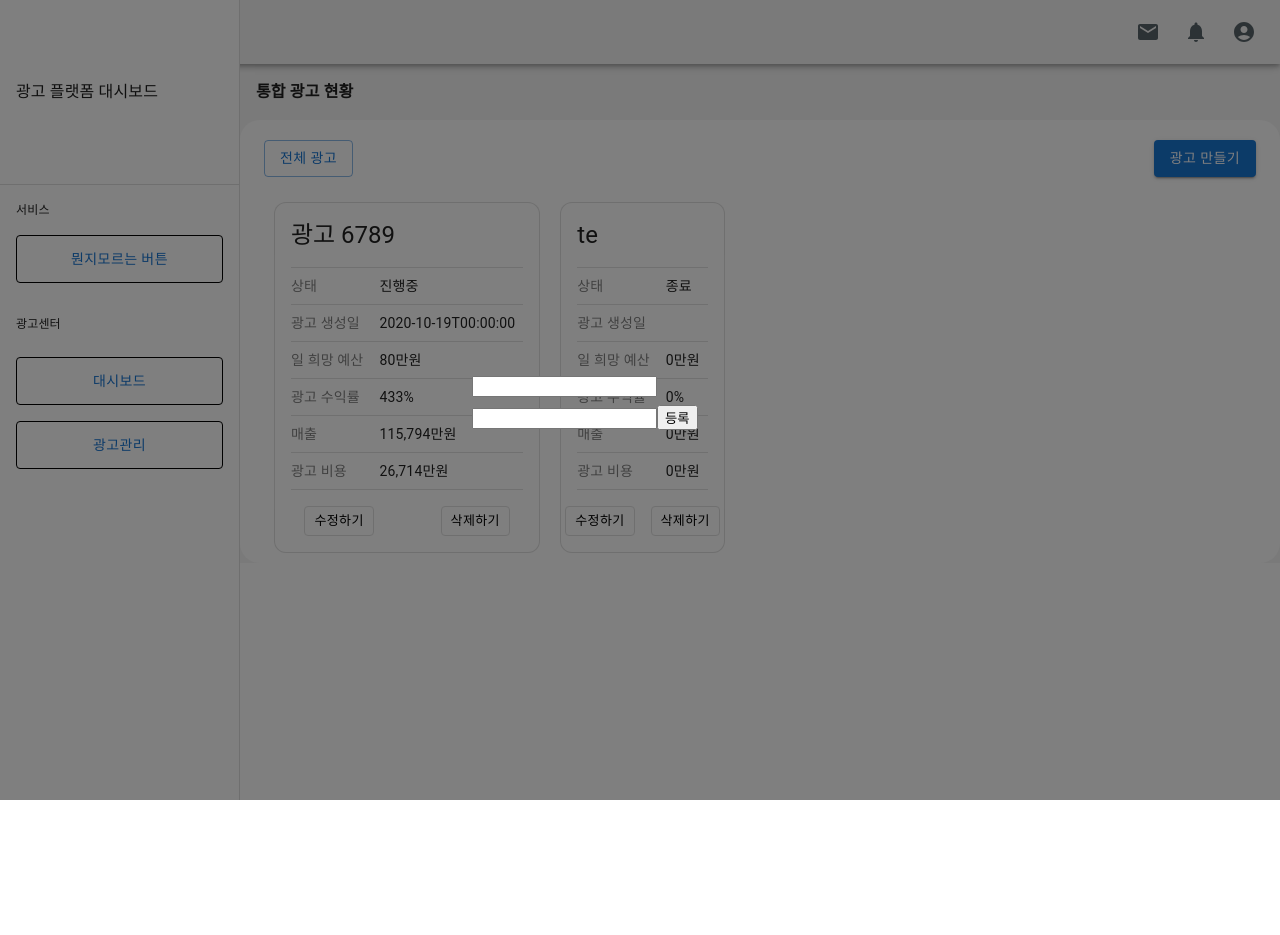
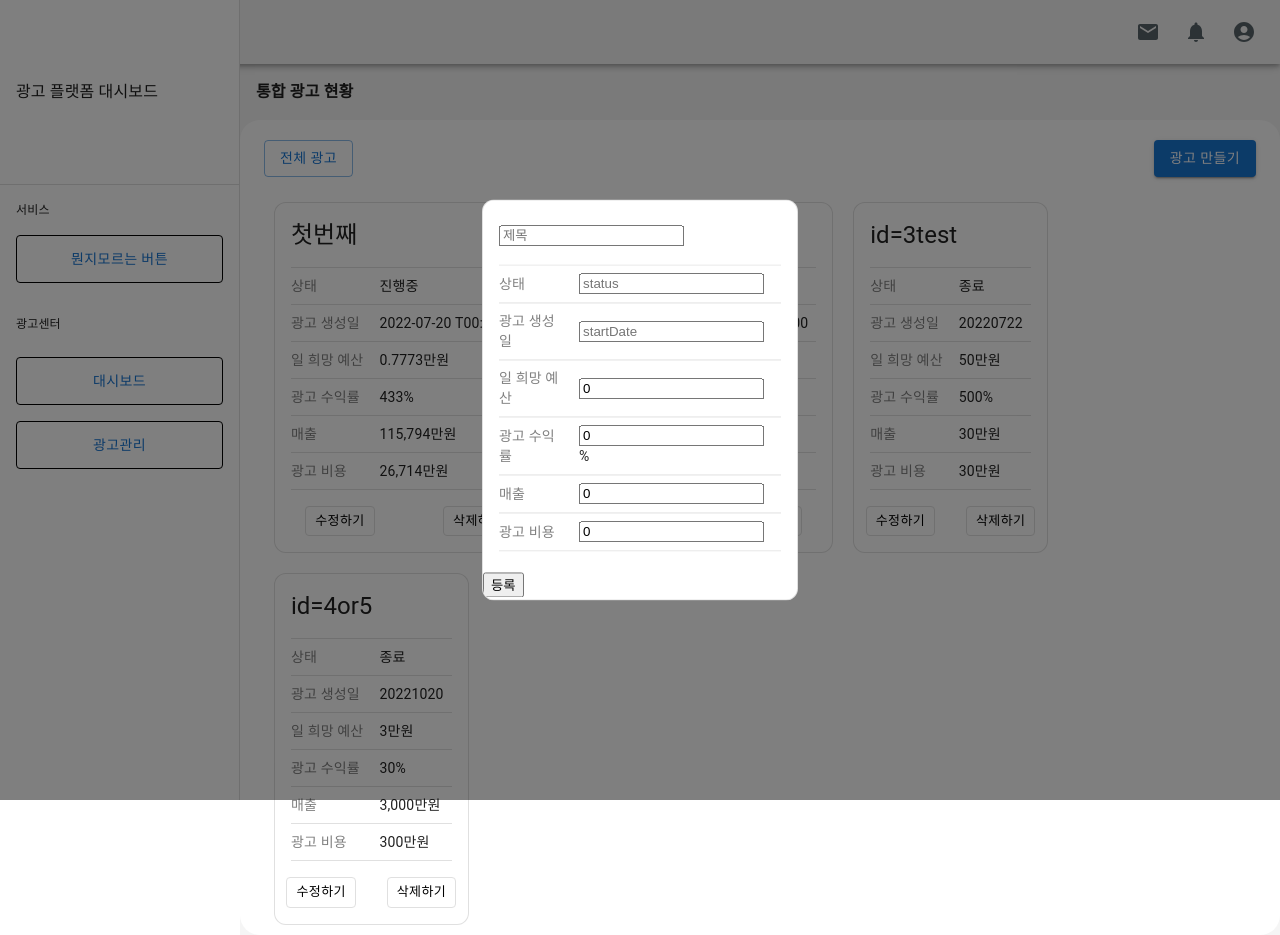
Before and after one commit to Wanted-Pre-Onboarding-FE-Team5/ad-platform-dashboard, a React (Create React App) app: page /ad in a window 1280 px wide. Both pictures are taken after a click on the button "광고 만들기". Before the commit the page ends 800 px from the top, so only its background shows below. Built offline with nearby package versions, Linux system fonts and the light colour scheme; data requests are answered from the project's data file.

Commit message:
feat : post 기능 구현 완료 및 adlist데이터구조변경

```diff
--- a/src/components/admanagement/AdCreateItem.tsx
+++ b/src/components/admanagement/AdCreateItem.tsx
@@ -16,6 +16,9 @@ import {
 } from "@mui/material";
 import { Box } from "@mui/system";
 import { useAdListModel } from "../../models/useAdListModel";
+import { AdListDataType } from "../../models/types";
+import { useRecoilState } from "recoil";
+import { adListState } from "../../store/atom";
 
 const style = {
   position: "absolute" as "absolute",
@@ -29,23 +32,39 @@ const style = {
   p: 4,
 };
 
-type MyFormProps = {
-  onSubmit: (form: { id: number; adType: string; title: string }) => void;
-};
+interface MyFormProps {
+  onSubmit: (form: AdListDataType) => void;
+  createId: number;
+}
 
-const AdCreateItem = ({ onSubmit }: MyFormProps) => {
+const AdCreateItem = ({ onSubmit, createId }: MyFormProps) => {
   const [open, setOpen] = React.useState(false);
   const handleOpen = () => setOpen(true);
   const handleClose = () => setOpen(false);
   const [form, setForm] = React.useState({
-    id: 1,
+    id: 0,
     adType: "",
     title: "",
+    budget: 0,
+    status: "",
+    startDate: "",
+    endDate: "",
+    cost: 0,
+    convValue: 0,
+    roas: 0,
   });
   const { adList, postAdItemById } = useAdListModel();
-  console.log(adList);
-
-  const { id, adType, title } = form;
+  const {
+    adType,
+    title,
+    budget,
+    status,
+    startDate,
+    endDate,
+    cost,
+    convValue,
+    roas,
+  } = form;
   const onChange = (e: React.ChangeEvent<HTMLInputElement>) => {
     const { name, value } = e.target;
     setForm({
@@ -58,26 +77,31 @@ const AdCreateItem = ({ onSubmit }: MyFormProps) => {
     e.preventDefault();
     onSubmit(form);
     setForm({
-      id: 1,
+      id: 0,
       adType: "",
       title: "",
-    }); // 초기화
-    postAdItemById({
-      adType: adType,
-      title: title,
-      id: 10,
       budget: 0,
       status: "",
       startDate: "",
-      endDate: null,
-      report: {
+      endDate: "",
       cost: 0,
       convValue: 0,
       roas: 0,
-      },
+    }); // 초기화
+    postAdItemById({
+      id: createId,
+      adType: adType,
+      title: title,
+      budget: budget,
+      status: status,
+      startDate: startDate,
+      endDate: endDate,
+      cost: cost,
+      convValue: convValue,
+      roas: roas,
     });
   };
-
+  console.log(createId);
   return (
     <>
       <Button onClick={handleOpen} variant="contained">
@@ -91,13 +115,126 @@ const AdCreateItem = ({ onSubmit }: MyFormProps) => {
       >
         <Box sx={style}>
           <Typography id="modal-modal-title" variant="h6" component="h2">
-            {/* form */}
+            <AditemBox variant="outlined" style={{ borderRadius: "12px" }}>
               <form onSubmit={handleSubmit}>
-              {/* <input name="id" onChange={onChange} /> */}
-              <input name="adType" value={adType} onChange={onChange} />
-              <input name="title" value={title} onChange={onChange} />
+                <CardHeader
+                  title={
+                    <input
+                      name="title"
+                      value={title}
+                      onChange={onChange}
+                      placeholder="제목"
+                    />
+                  }
+                  sx={{ pb: 0 }}
+                />
+                <CardContent>
+                  <TableContainer>
+                    <Table size="small">
+                      <TableBody>
+                        <Row
+                          style={{
+                            borderTop: "1px solid rgba(224, 224, 224, 1)",
+                          }}
+                        >
+                          <TableCell>상태</TableCell>
+                          <TableCell>
+                            {/* {dailyAd.status === "active" ? "진행중" : "종료"} */}
+                            <input
+                              name="status"
+                              value={status}
+                              onChange={onChange}
+                              placeholder="status"
+                            />
+                          </TableCell>
+                        </Row>
+                        <Row
+                          style={{
+                            borderTop: "1px solid rgba(224, 224, 224, 1)",
+                          }}
+                        >
+                          <TableCell>광고 생성일</TableCell>
+
+                          <TableCell>
+                            {" "}
+                            <input
+                              name="startDate"
+                              value={startDate}
+                              onChange={onChange}
+                              placeholder="startDate"
+                            />
+                          </TableCell>
+                        </Row>
+                        <Row
+                          style={{
+                            borderTop: "1px solid rgba(224, 224, 224, 1)",
+                          }}
+                        >
+                          <TableCell>일 희망 예산</TableCell>
+                          <TableCell>
+                            {" "}
+                            <input
+                              name="budget"
+                              value={budget}
+                              onChange={onChange}
+                              placeholder="budget"
+                            />
+                          </TableCell>
+                        </Row>
+                        <Row
+                          style={{
+                            borderTop: "1px solid rgba(224, 224, 224, 1)",
+                          }}
+                        >
+                          <TableCell>광고 수익률</TableCell>
+                          <TableCell>
+                            <input
+                              name="roas"
+                              value={roas}
+                              onChange={onChange}
+                              placeholder="roas"
+                            />
+                            %
+                          </TableCell>
+                        </Row>
+                        <Row
+                          style={{
+                            borderTop: "1px solid rgba(224, 224, 224, 1)",
+                          }}
+                        >
+                          <TableCell>매출</TableCell>
+                          <TableCell>
+                            <input
+                              name="convValue"
+                              value={convValue}
+                              onChange={onChange}
+                              placeholder="convValue"
+                            />
+                          </TableCell>
+                        </Row>
+                        <Row
+                          style={{
+                            borderTop: "1px solid rgba(224, 224, 224, 1)",
+                          }}
+                        >
+                          <TableCell>광고 비용</TableCell>
+                          <TableCell>
+                            <input
+                              name="cost"
+                              value={cost}
+                              onChange={onChange}
+                              placeholder="cost"
+                            />{" "}
+                          </TableCell>
+                        </Row>
+                      </TableBody>
+                    </Table>
+                  </TableContainer>
+                </CardContent>
+
                 <button type="submit">등록</button>
               </form>
+            </AditemBox>
           </Typography>
         </Box>
       </Modal>
@@ -106,6 +243,17 @@ const AdCreateItem = ({ onSubmit }: MyFormProps) => {
 };
 
 export default AdCreateItem;
+
+const AditemBox = styled(DefaultCard)`
+  margin: 10px 10px;
+
+  box-sizing: border-box;
+
+  &:hover {
+    border: 1px solid #2a76d2;
+    cursor: pointer;
+  }
+`;
 
 const Row = styled(TableRow)`
   & > td:first-of-type {
--- a/src/components/admanagement/AdItem.tsx
+++ b/src/components/admanagement/AdItem.tsx
@@ -26,8 +26,6 @@ const AdItem = ({ aditem }: AdItemProps) => {
     params: number,
     e: React.MouseEvent<HTMLButtonElement, MouseEvent>
   ) => {
-    console.log("수정클릭");
-    console.log(params);
     putAdItemById(params, {
       id: params,
       adType: "web",
@@ -36,13 +34,10 @@ const AdItem = ({ aditem }: AdItemProps) => {
       status: "active",
       startDate: "2022-07-20 T00:00:00",
       endDate: null,
-      report: {
-        cost: 267144117,
-        convValue: 1157942685,
-        roas: 433,
-      },
+      cost: 267144117,
+      convValue: 1157942685,
+      roas: 433,
     });
-    // test();
   };
 
   const handleDeleteClick = (
@@ -52,22 +47,20 @@ const AdItem = ({ aditem }: AdItemProps) => {
     deleteAdList(params);
   };
   //put test
-  const test = () => {
-    putAdItemById(1, {
-      id: 1,
-      adType: "web",
-      title: "광고 7810",
-      budget: 7810,
-      status: "active",
-      startDate: "2020-10-19T00:00:00",
-      endDate: null,
-      report: {
-        cost: 267144117,
-        convValue: 1157942685,
-        roas: 433,
-      },
-    });
-  };
+  // const test = () => {
+  //   putAdItemById(1, {
+  //     id: 1,
+  //     adType: "web",
+  //     title: "광고 7810",
+  //     budget: 7810,
+  //     status: "active",
+  //     startDate: "2020-10-19T00:00:00",
+  //     endDate: null,
+  //     cost: 267144117,
+  //     convValue: 1157942685,
+  //     roas: 433,
+  //   });
+  // };
 
   return (
     <AditemBox
@@ -98,19 +91,19 @@ const AdItem = ({ aditem }: AdItemProps) => {
               </Row>
               <Row style={{ borderTop: "1px solid rgba(224, 224, 224, 1)" }}>
                 <TableCell>광고 수익률</TableCell>
-                <TableCell>{aditem.report.roas}%</TableCell>
+                <TableCell>{aditem.roas}%</TableCell>
               </Row>
               <Row style={{ borderTop: "1px solid rgba(224, 224, 224, 1)" }}>
                 <TableCell>매출</TableCell>
                 <TableCell>
-                  {Math.floor(aditem.report.convValue / 10000).toLocaleString()}
+                  {Math.floor(aditem.convValue / 10000).toLocaleString()}
                   만원
                 </TableCell>
               </Row>
               <Row style={{ borderTop: "1px solid rgba(224, 224, 224, 1)" }}>
                 <TableCell>광고 비용</TableCell>
                 <TableCell>
-                  {Math.floor(aditem.report.cost / 10000).toLocaleString()}
+                  {Math.floor(aditem.cost / 10000).toLocaleString()}
                   만원
                 </TableCell>
               </Row>
--- a/src/pages/AdManagement.tsx
+++ b/src/pages/AdManagement.tsx
@@ -5,9 +5,14 @@ import styled from "@emotion/styled";
 import { useAdListModel } from "../models/useAdListModel";
 import AdList from "../components/admanagement/AdList";
 import AdCreateItem from "../components/admanagement/AdCreateItem";
+import { AdListDataType } from "../models/types";
+import { useRecoilState } from "recoil";
+import { adListState } from "../store/atom";
 
 const AdManagement = () => {
   const { putAdItemById } = useAdListModel();
+  const [adList, setAdList] = useRecoilState<AdListDataType[]>(adListState);
+  let createId = adList.length + 1;
 
   return (
     <Box
@@ -33,11 +38,8 @@ const AdManagement = () => {
           <Button variant="outlined">전체 광고</Button>{" "}
           {/* TODO: 전체 광고 버튼 셀렉트박스로 변경 예정 */}
           <AdCreateItem
-            onSubmit={function (form: {
-              id: number;
-              adType: string;
-              title: string;
-            }): void {
+            createId={createId}
+            onSubmit={function (form: AdListDataType): void {
               console.log(form);
             }}
           />
```
Also changed, not shown: src/models/types/index.d.ts (+7 -4 lines), public/database/database.json. Lines whose indentation alone changed are shown as unchanged.
